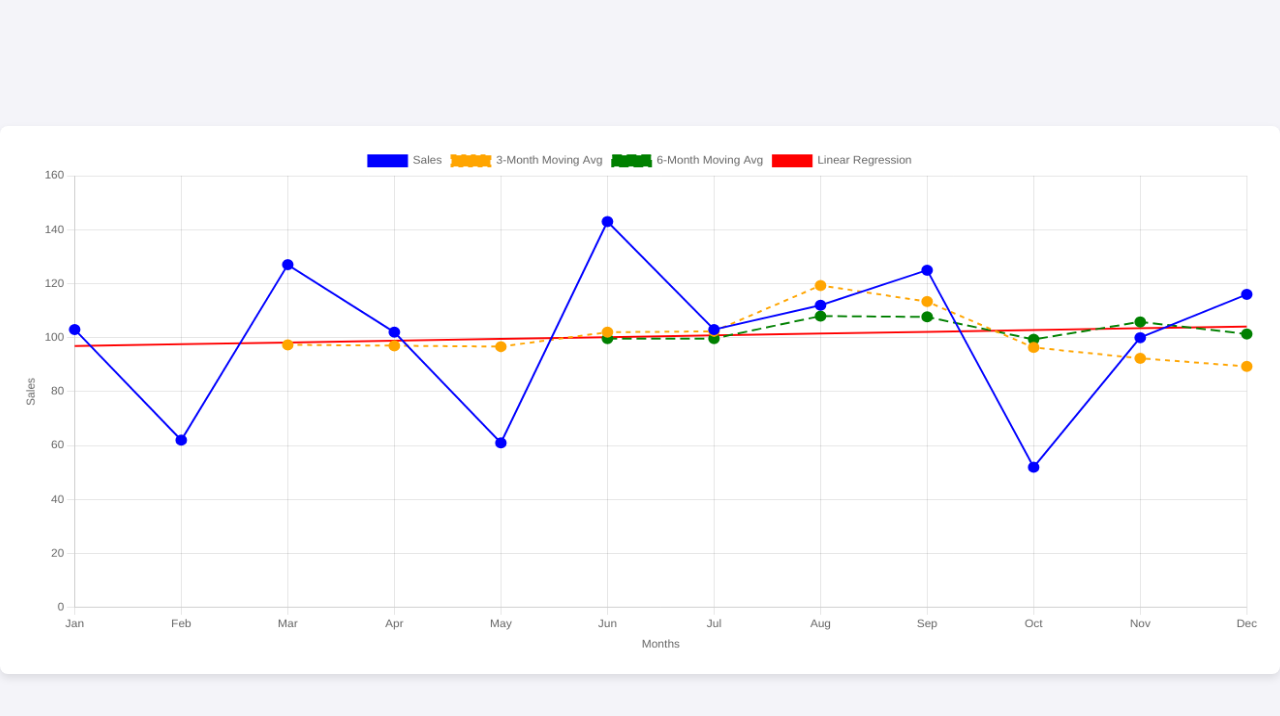
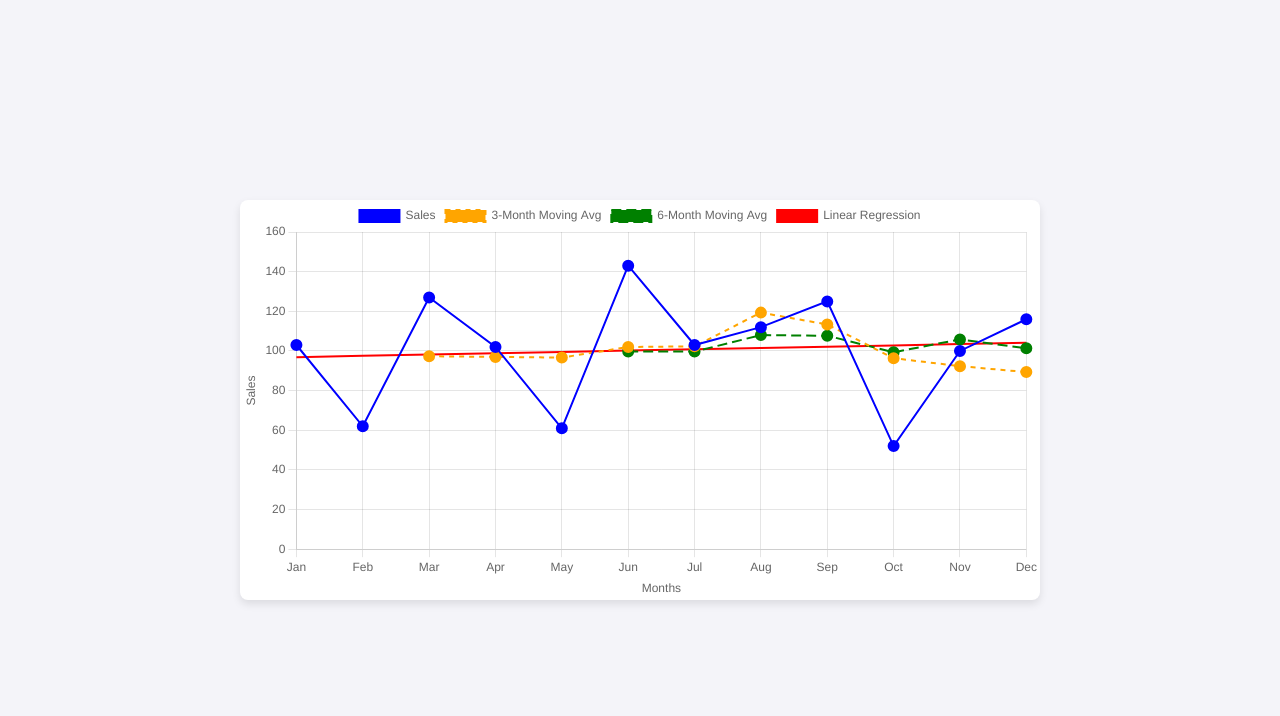
Before and after one commit to mee-vishal/ppc_graphs, a plain HTML site: page index.html in a window 1280 px wide. Drawn offline with nearby package versions, Linux system fonts and the light colour scheme.

Commit message:
Update index.html

```diff
--- a/index.html
+++ b/index.html
@@ -15,16 +15,22 @@
             margin: 0;
             background-color: #f4f4f9;
         }
+        .chart-container {
+            position: relative;
+            width: 90%; /* Adjusts width to make it responsive */
+            max-width: 800px; /* Ensures it doesn't grow too large */
+        }
         canvas {
             box-shadow: 0 4px 8px rgba(0, 0, 0, 0.1);
             background: #ffffff;
             border-radius: 8px;
-            padding: 20px;
         }
     </style>
 </head>
 <body>
-    <canvas id="salesChart" width="700" height="300"></canvas>
+    <div class="chart-container">
+        <canvas id="salesChart"></canvas>
+    </div>
     <script>
         // Generate random sales data for 12 months
         const months = ["Jan", "Feb", "Mar", "Apr", "May", "Jun", "Jul", "Aug", "Sep", "Oct", "Nov", "Dec"];
@@ -110,7 +116,8 @@
                 ]
             },
             options: {
-                responsive: true,
+                responsive: true, // Makes the chart responsive
+                maintainAspectRatio: true, // Maintains the aspect ratio
                 plugins: {
                     legend: {
                         position: 'top',
```
